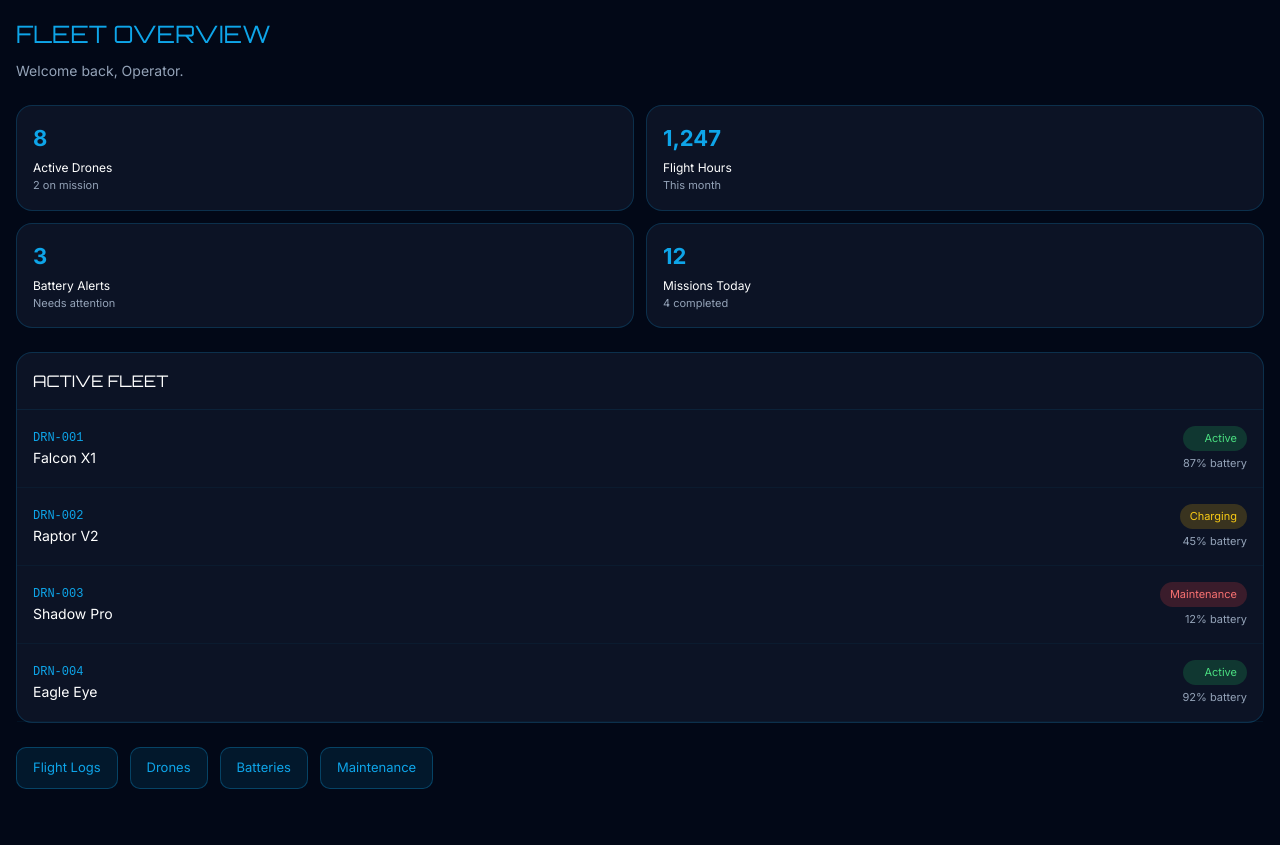
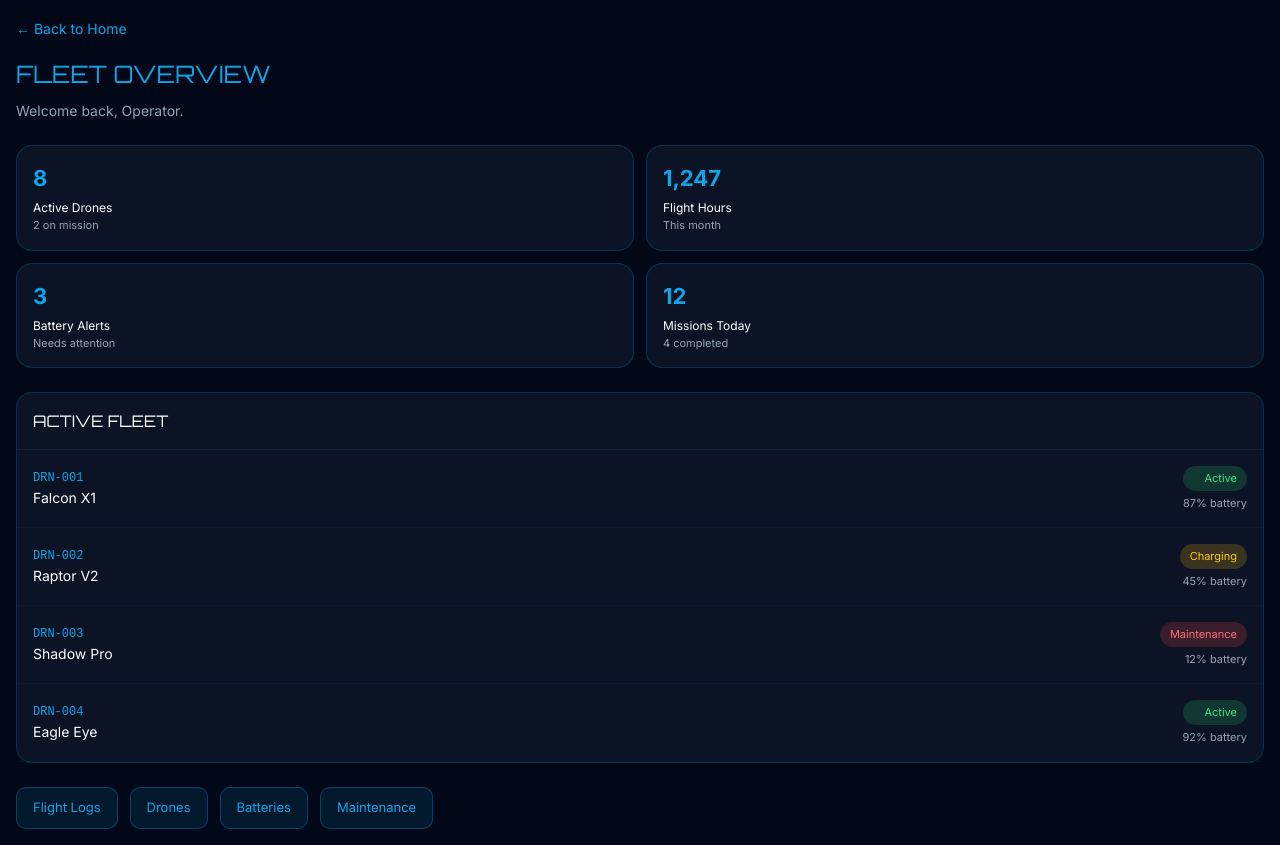
Before and after one commit to DRONE0PS/droneops-apps, a Next.js app: page /droneops-apps/dashboard in a window 1280 px wide. Before the commit the page ends 805 px from the top, so only its background shows below. Built offline with nearby package versions, Linux system fonts and the light colour scheme.

Commit message:
Add home button

```diff
--- a/app/dashboard/page.js
+++ b/app/dashboard/page.js
@@ -18,6 +18,9 @@ export default function Dashboard() {
 
   return (
     <main style={{background:'#020817',minHeight:'100vh',color:'white',padding:'16px'}}>
+      <div style={{marginBottom:'16px'}}>
+        <a href='/droneops-apps/' style={{color:'#0ea5e9',fontSize:'14px',textDecoration:'none'}}>← Back to Home</a>
+      </div>
       <div style={{marginBottom:'24px'}}>
         <h1 style={{color:'#0ea5e9',fontSize:'24px',marginBottom:'8px'}}>FLEET OVERVIEW</h1>
         <p style={{color:'#94a3b8',fontSize:'14px'}}>Welcome back, Operator.</p>
```
